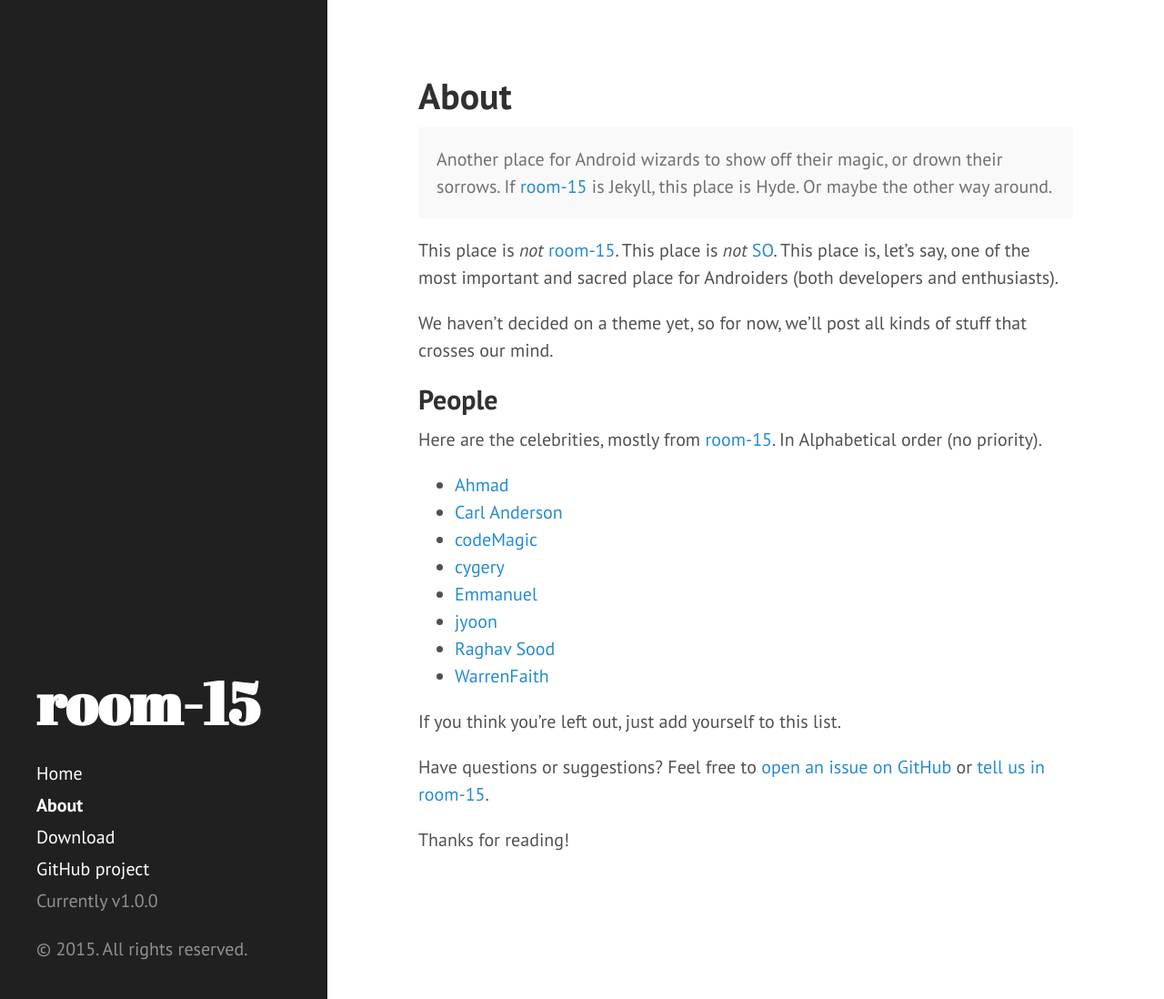
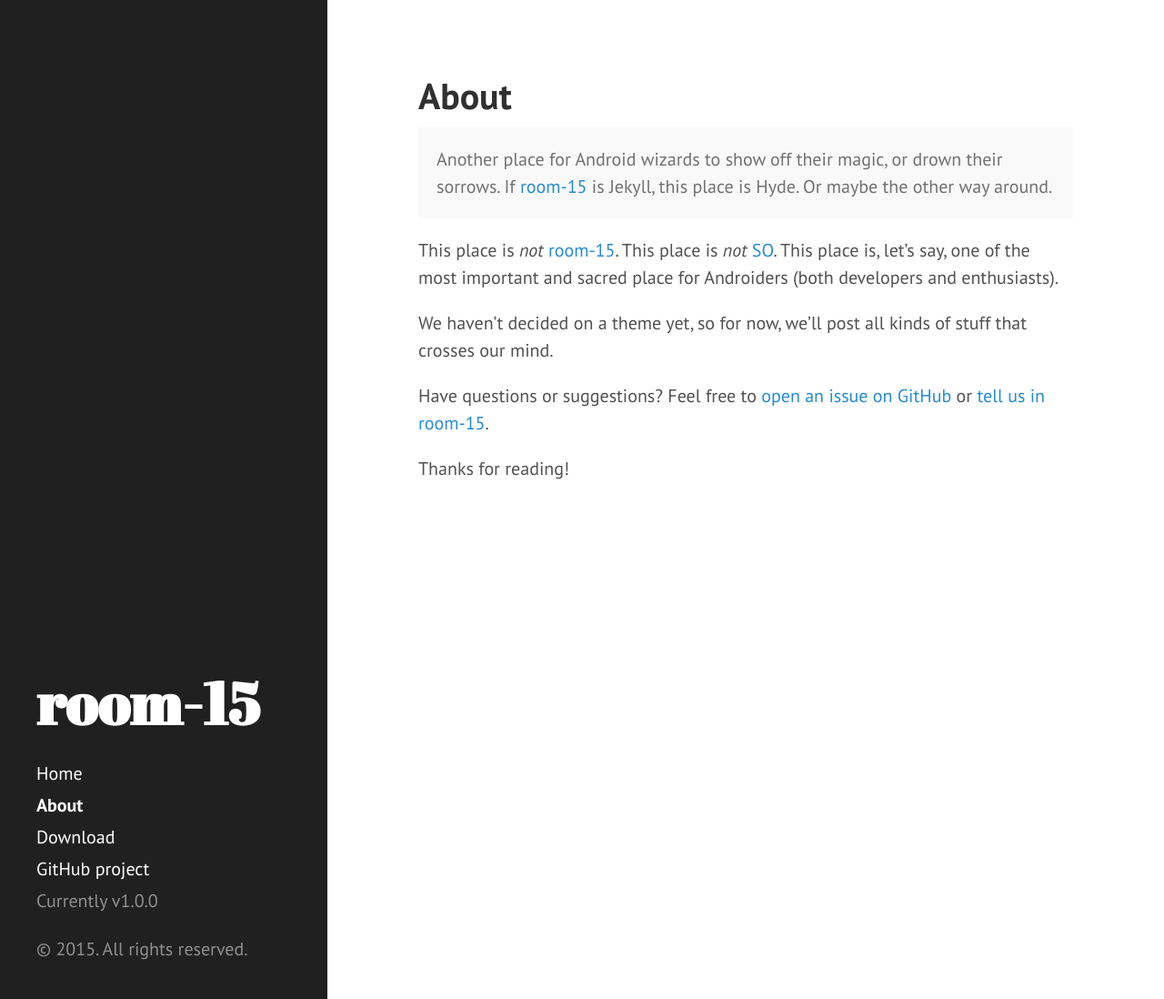
Before and after one commit to room-15/blog, a Jekyll site: the page built from about.md, in a window 1280 px wide and 1098 px high. Shown: the whole window at 91% size. Built offline with Jekyll 4.4.1, drawn with Linux system fonts in a browser that asks for light colours.

Commit message:
Remove Peoples list Because it can never be a complete list

```diff
--- a/about.md
+++ b/about.md
@@ -11,21 +11,6 @@
 
 We haven't decided on a theme yet, so for now, we'll post all kinds of stuff that crosses our mind.
 
-## People
-
-Here are the celebrities, mostly from [room-15](http://chat.stackoverflow.com/rooms/15/android). In Alphabetical order (no priority).
-
-* [Ahmad](http://stackoverflow.com/users/1333975/ahmad)
-* [Carl Anderson](http://stackoverflow.com/users/2171147/carl-anderson)
-* [codeMagic](http://stackoverflow.com/users/1380752/codemagic)
-* [cygery](http://stackoverflow.com/users/2367849/cygery)
-* [Emmanuel](http://stackoverflow.com/users/2029566/emmanuel)
-* [jyoon](http://stackoverflow.com/users/3463021/jyoon)
-* [Raghav Sood](http://stackoverflow.com/users/1069068/raghav-sood)
-* [WarrenFaith](http://stackoverflow.com/users/180538/warrenfaith)
-
-If you think you're left out, just add yourself to this list.
-
 Have questions or suggestions? Feel free to [open an issue on GitHub](https://github.com/room-15/blog/issues/new) or [tell us in room-15](http://chat.stackoverflow.com/rooms/15/android).
 
 Thanks for reading!
```
